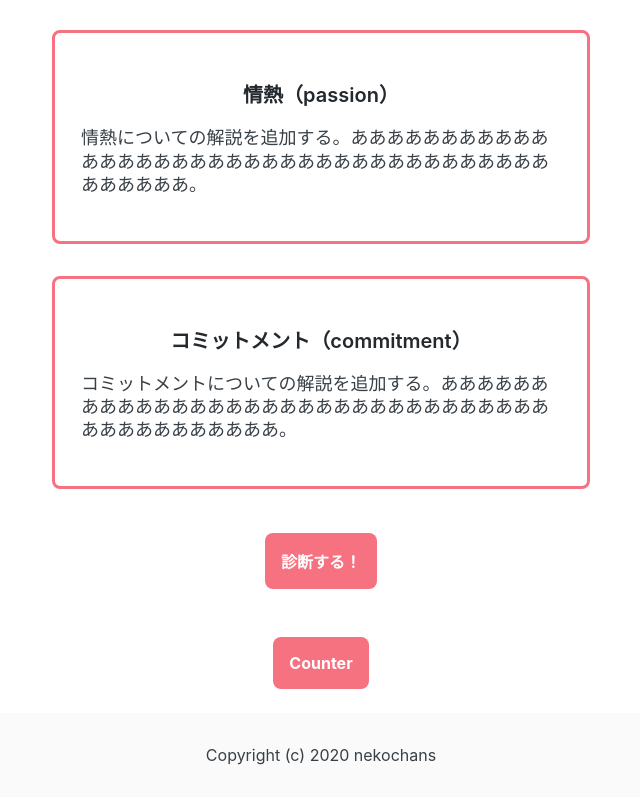
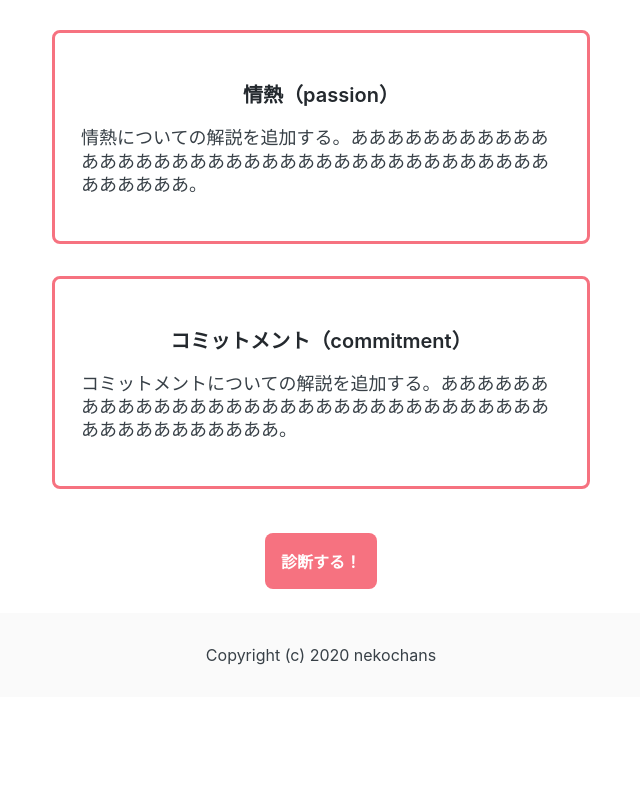
Before and after one commit to nekochans/love-psychology-web, a React (Create React App) app: page / in a window 1280 px wide. Shown: the part 746-1543 px from the top of the page, without its empty margins (319-959 px from the left). After the commit the page ends 1443 px from the top, so only its background shows below. Built offline with nearby package versions, Linux system fonts and the light colour scheme.

Commit message:
:recycle: #12 不要なスタイルを削除

```diff
--- a/src/components/Home.tsx
+++ b/src/components/Home.tsx
@@ -57,10 +57,6 @@ const Home: FC = () => {
       <TestLink to="/analysis">
         <span>診断する！</span>
       </TestLink>
-
-      <TestLink to="/counter">
-        <span>Counter</span>
-      </TestLink>
     </Section>
   );
 };
@@ -71,21 +67,14 @@ const Section = styled.div`
   background-color: ${theme.bg.default};
   color: ${theme.text.default};
   display: flex;
-  flex: 1 0 auto;
   flex-direction: column;
-  position: relative;
   justify-content: center;
 `;
 
 const Content = styled.div`
+  align-items: center;
+  display: flex;
   flex-direction: column;
-  display: flex;
-  flex: auto;
-  align-self: stretch;
-  align-items: center;
-  justify-content: center;
-  position: relative;
-  max-width: 100vw;
 `;
 
 const Text = styled.div`
```
